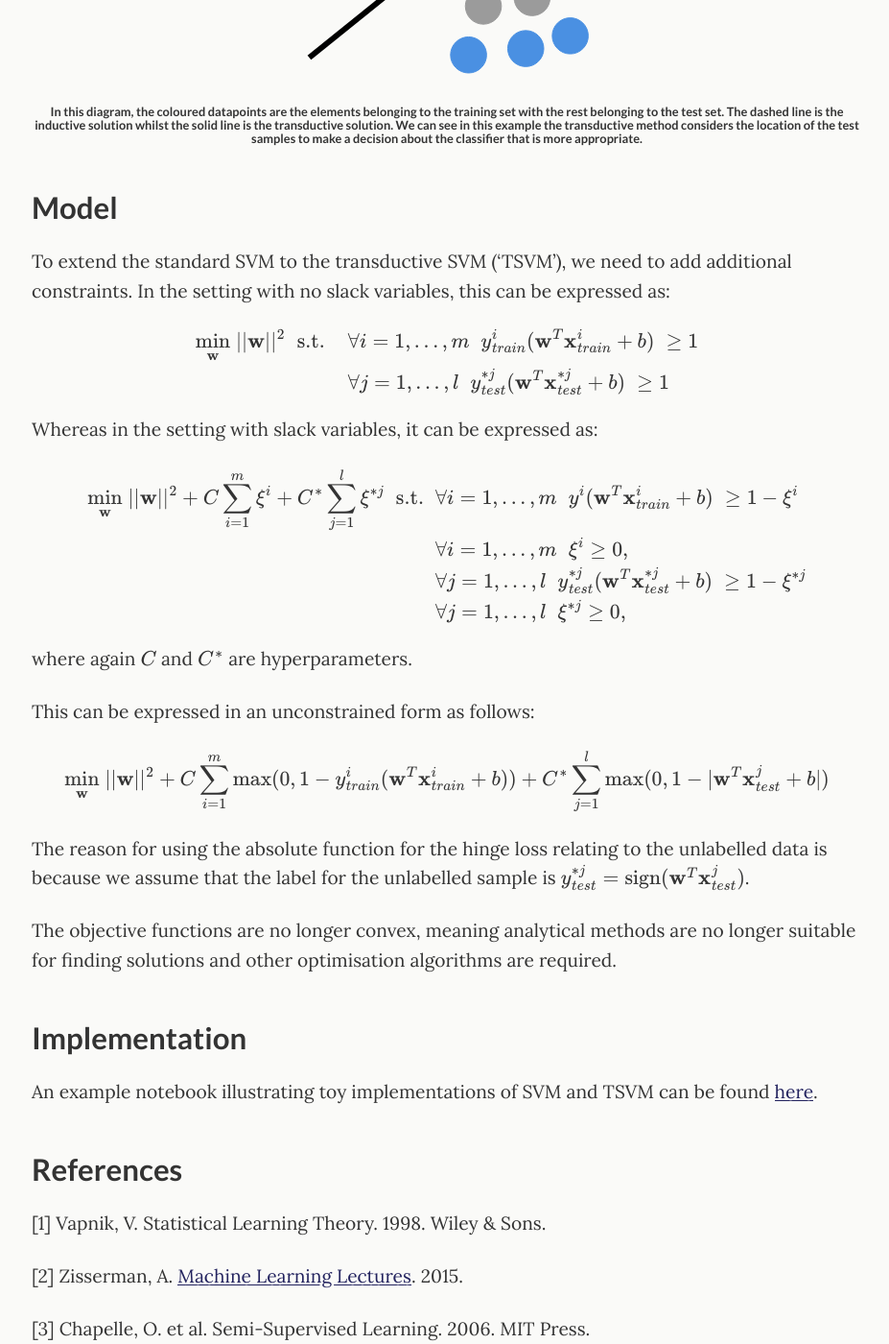
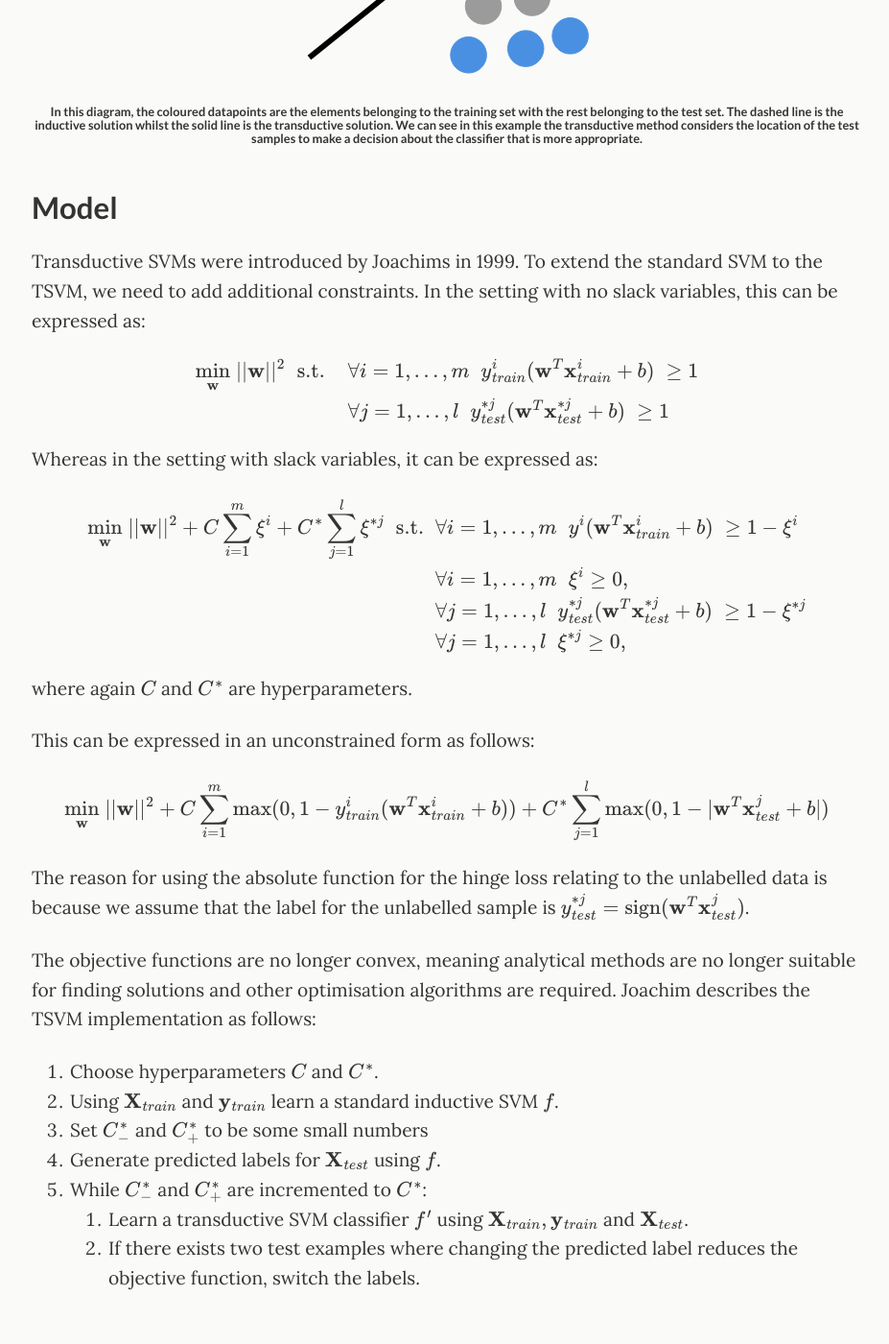
Before and after one commit to ktmai/ktmai.github.io, a Jekyll site: the page built from _posts/2019-11-11-transductive-svms.md, in a window 1280 px wide and 1400 px high, scrolled down 4302 px. Shown: the whole window at 96% size, without its empty margins (174-1101 px from the left). Built offline with Jekyll 4.4.1, drawn with Linux system fonts in a browser that asks for light colours; formulas are drawn with MathJax 3.

Commit message:
Update 2019-11-11-transductive-svms.md

```diff
--- a/_posts/2019-11-11-transductive-svms.md
+++ b/_posts/2019-11-11-transductive-svms.md
@@ -82,7 +82,7 @@ Through this method, we can study the location of test samples and consequently
 
 ## Model
 
-To extend the standard SVM to the transductive SVM ('TSVM'), we need to add additional constraints. In the setting with no slack variables, this can be expressed as:
+Transductive SVMs were introduced by Joachims in 1999. To extend the standard SVM to the TSVM, we need to add additional constraints. In the setting with no slack variables, this can be expressed as:
 
 $$
 \begin{align*}
@@ -114,7 +114,15 @@ $$\underset{\textbf{w}}{\textrm{min}}\;\lvert\lvert\mathbf{w}\rvert\rvert^2 + C\
 
 The reason for using the absolute function for the hinge loss relating to the unlabelled data is because we assume that the label for the unlabelled sample is $y^{*j}_{test} = \textrm{sign}(\textbf{w}^T\textbf{x}^j\_{test})$.
 
-The objective functions are no longer convex, meaning analytical methods are no longer suitable for finding solutions and other optimisation algorithms are required.
+The objective functions are no longer convex, meaning analytical methods are no longer suitable for finding solutions and other optimisation algorithms are required. Joachim describes the TSVM implementation as follows:
+
+1. Choose hyperparameters $C$ and $C^*$.
+2. Using $\mathbf{X}\_{train}$ and $\mathbf{y}_{train}$ learn a standard inductive SVM $f$.
+3. Set $C^{\*}\_{-}$ and $C^{\*}\_{+}$ to be some small numbers
+3. Generate predicted labels for $\mathbf{X}_{test}$ using $f$.
+4. While $C^{\*}\_{-}$ and $C^{\*}\_{+}$ are incremented to $C^*$:
+    1. Learn a transductive SVM classifier $f'$ using $\mathbf{X}\_{train}, \mathbf{y}_{train}$ and $\mathbf{X}\_{test}$.
+    2. If there exists two test examples where changing the predicted label reduces the objective function, switch the labels.
 
 
 ## Implementation
```
